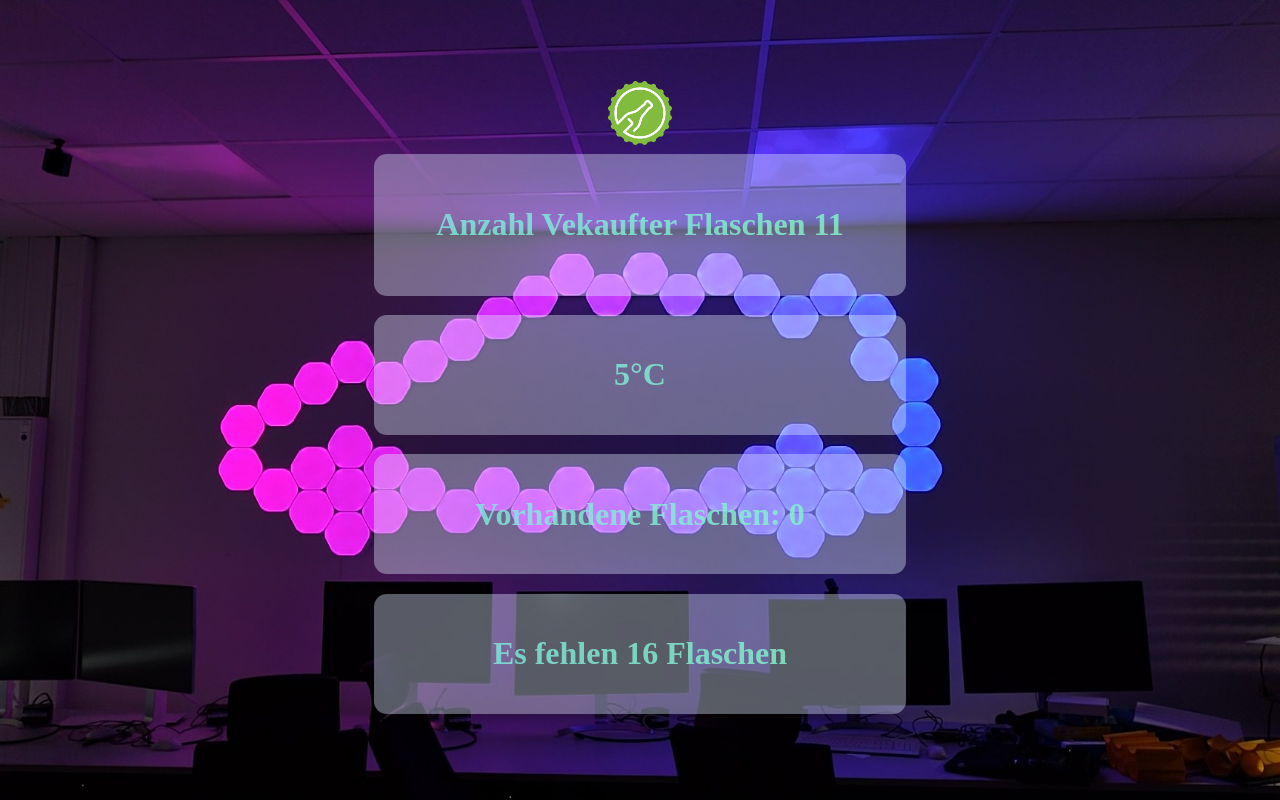
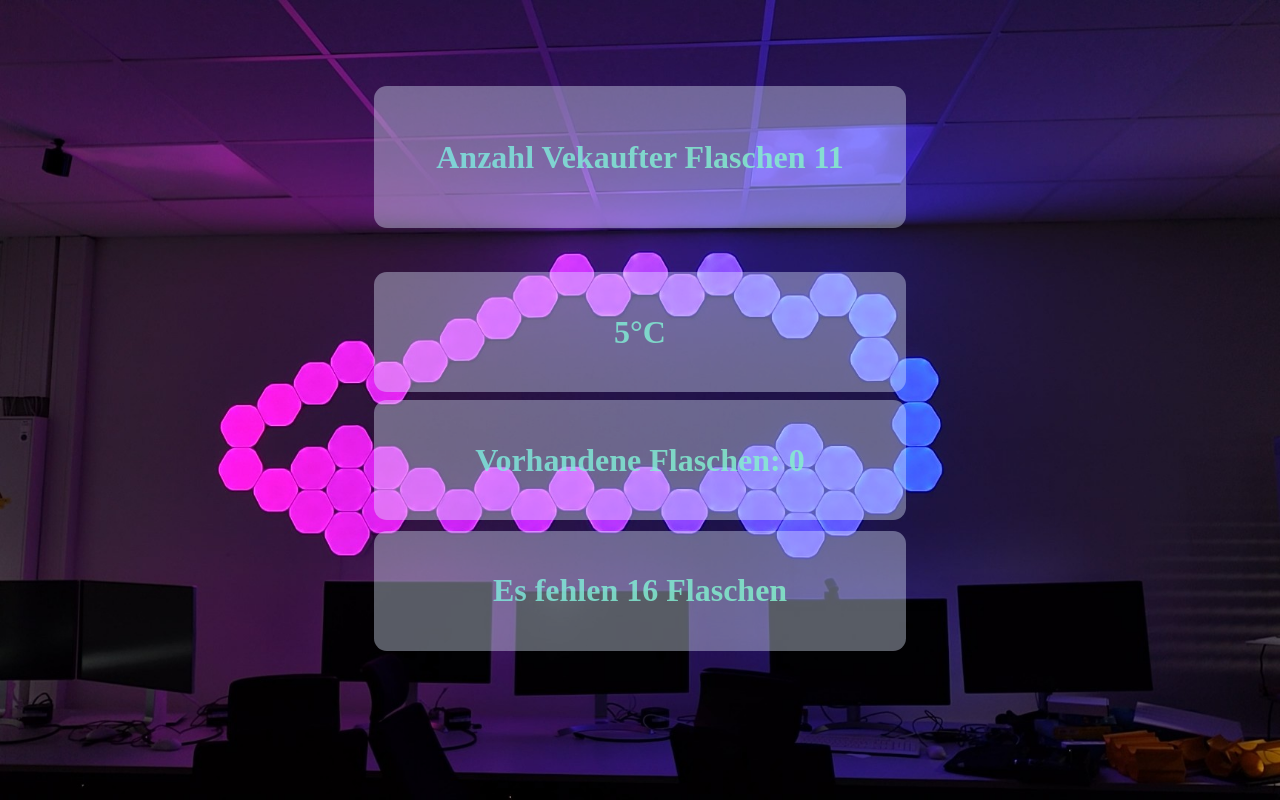
Before and after one commit to NinjaV2Kn/test_flask_ssf, a Flask app: page /Mate in a window 1280 px wide. Run offline with Flask 3, Linux system fonts and the light colour scheme; the visitor is signed in with stand-in values (Sample User, id 1).

Commit message:
added a slide animation to the main page

```diff
--- a/static/style.css
+++ b/static/style.css
@@ -104,9 +104,108 @@ header {
     animation: move-bg 13s infinite linear;
 }
 
+#slide_top{
+    position: absolute;
+    top: -30vw;
+    -webkit-animation: slide_top 1s forwards;
+    -webkit-animation-delay: 0.5s;
+    animation: slide_top 1s forwards;
+    animation-delay: 0.5s;
+}
+
+@-webkit-keyframes slide_top{
+    100% { top: 10vw; }
+}
+
+@keyframes slide_top{
+    100% { top: 10vw; }
+}
+#slide_left_box_h2{
+    position: absolute;
+    left: -30vw;
+    -webkit-animation: slide_left 1s forwards;
+    -webkit-animation-delay: 0.5s;
+    animation: slide_left 1s forwards;
+    animation-delay: 0.5s;
+    top: 6vw;
+}
+#slide_left_box_h4{
+    position: absolute;
+    left: -30vw;
+    -webkit-animation: slide_left 1s forwards;
+    -webkit-animation-delay: 0.5s;
+    animation: slide_left 1s forwards;
+    animation-delay: 0.5s;
+    top: 30.5vw;
+}
+#slide_right_box_h3{
+    position: absolute;
+    right: -30vw;
+    -webkit-animation: slide_right 1s forwards;
+    -webkit-animation-delay: 0.5s;
+    animation: slide_right 1s forwards;
+    animation-delay: 0.5s;
+    top: 20.5vw;
+}
+#slide_right_box_h5{
+    position: absolute;
+    right: -30vw;
+    -webkit-animation: slide_right 1s forwards;
+    -webkit-animation-delay: 0.5s;
+    animation: slide_right 1s forwards;
+    animation-delay: 0.5s;
+    top: 40.7vw;
+}
+
+@-webkit-keyframes slide_left{
+    100% { left: 28.5vw; }
+}
+
+@keyframes slide_left{
+    100% { left: 28.5vw; }
+}
+
+@-webkit-keyframes slide_right{
+    100% { right: 28.5vw; }
+}
+
+@keyframes slide_right{
+    100% { right: 28.5vw; }
+}
+#slide_top{
+    position: absolute;
+    top: -7vw;
+    -webkit-animation: slide_top 1s forwards;
+    -webkit-animation-delay: 0.5s;
+    animation: slide_top 1s forwards;
+    animation-delay: 0.5s;
+}
+
+@-webkit-keyframes slide_top{
+    100% { top: -100vw; }
+}
+
+@keyframes slide_top{
+    100% { top: -100vw; }
+}
+
 @media (max-width: 768px) {
     .box_h2, .box_h3, .box_h4, .box_h5 {
         width: 90vw;
         max-width: none;
     }
+    #slide_top{
+        top: 0.2vw;
+    }
+    @-webkit-keyframes slide_top{
+        100% { top: 40vw; }
+    }
+
+    @keyframes slide_top{
+        100% { top: 40vw; }
+    }
+    #slide_left_box_h2{
+        left: 10vw;
+        top: 6vw;
+    }
 }
--- a/templates/index.html
+++ b/templates/index.html
@@ -11,25 +11,25 @@
 
 <body class="Background" onload="missingB()">
 
-    <a class="fp-logo" target="_blank" href="https://www.flaschenpost.de/p/club-mate/club-mate-original">
+    <a id="slide_top" class="fp-logo" target="_blank" href="https://www.flaschenpost.de/p/club-mate/club-mate-original">
         <img src="../static/fp-logo.png" alt="Flaschenpost"/>
     </a>
 
 
 <tbody>
-    <div class="box_h2">
+    <div id="slide_left_box_h2" class="box_h2">
         <h4 id="animaton" class="h2"> Anzahl Vekaufter Flaschen {{ quantity }}</h4>
     </div>
 
-    <div class="box_h3">
+    <div id="slide_right_box_h3" class="box_h3">
         <h3 id="animaton" class="h3">{{ temperature }}°C</h3>
     </div>
 
-    <div class="box_h4">
+    <div id="slide_left_box_h4" class="box_h4">
         <h3 id="animaton" class="h4">Vorhandene Flaschen: {{ button }}</h3>
     </div>
 
-    <div class="box_h5">
+    <div id="slide_right_box_h5" class="box_h5">
         <h3 id="paste" class="h4"></h3>
     </div>
 
```
